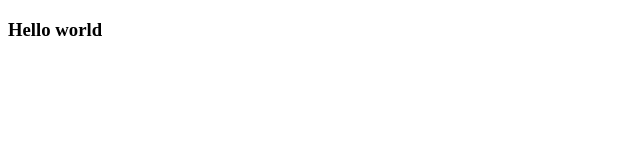
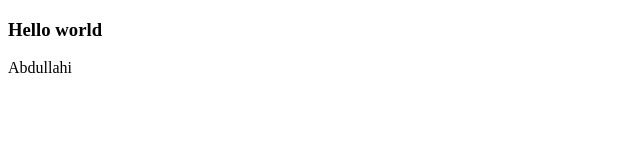
Before and after one commit to ukdon/OSSD, a plain HTML site: page index.html in a window 1280 px wide. Shown: the full height of the page, 0-640 px from the left. Drawn offline with Linux system fonts and the light colour scheme.

Commit message:
nas/ste/19/1140

```diff
--- a/index.html
+++ b/index.html
@@ -8,5 +8,6 @@
 </head>
 <body>
     <h3>Hello world</h3>
+    <p> Abdullahi </p>
 </body>
 </html>
```
